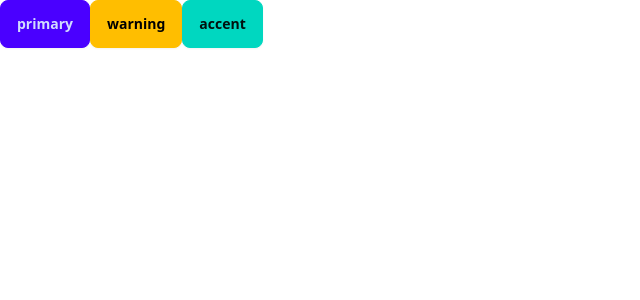
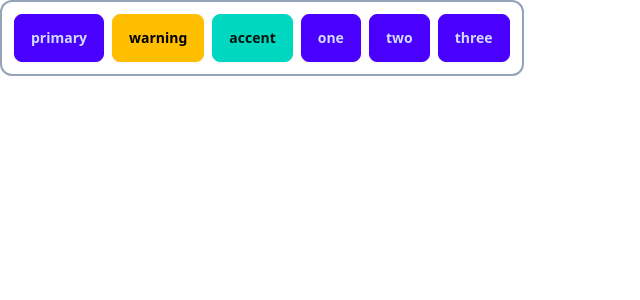
Before and after one commit to frame88/mastering-angular, an Angular app: page / in a window 1280 px wide. Shown: the top 300 px of the page, without its empty margins (0-640 px from the left). Built offline with nearby package versions, Linux system fonts and the light colour scheme.

Commit message:
Button Group

```diff
--- a/src/app/play/play.ts
+++ b/src/app/play/play.ts
@@ -4,25 +4,24 @@ import { Title } from '../shared/title';
 import { Fx } from '../shared/fx';
 import { FxItem } from '../shared/fx-item';
 import { Button } from '../shared/button';
+import { ButtonGroup } from '../shared/button-group';
 
 
 @Component({
   selector: 'app-play',
-  imports: [Picsum, Title, Fx, FxItem, Button],
+  imports: [Picsum, Title, Fx, FxItem, Button, ButtonGroup],
   template: `
-    <app-button
-      (click)="doSomething()"
-       variant="primary">primary</app-button>
-
-    <app-button
-      variant="warning"
-      url="/about">warning</app-button>
-
-    <app-button
-      url="https://www.learnbydo.ing"
-      variant="accent">
-      accent
-    </app-button>
+    <app-button-group
+        [gap]="2" borders wrap
+        align="end"
+      >
+        <app-button (click)="doSomething()" variant="primary">primary</app-button>
+        <app-button variant="warning" url="/about">warning</app-button>
+        <app-button url="https://www.learnbydo.ing" variant="accent">accent</app-button>
+        <app-button>one</app-button>
+        <app-button>two</app-button>
+        <app-button>three</app-button>
+      </app-button-group>
   `,
   styles: ``
 })
@@ -32,5 +31,7 @@ export class Play {
   }
 }
 
-//in questo esempio viene mostrato come creare un componente button
-//con funzione, stile, url e target personalizzati
+//in questo esempio viene creato un gruppo di bottoni
+// questo gruppo ha una serie di proprietà configurabili:, nello stile perlopu
+// molto interessante è l'utilizzo del wrap e del comportamento che si puoò scegliere
+//una volta che i bottoni sono wrap
--- /dev/null
+++ b/src/app/shared/button-group.ts
@@ -0,0 +1,32 @@
+import { NgClass } from '@angular/common';
+import { Component, input, booleanAttribute } from '@angular/core';
+
+@Component({
+  selector: 'app-button-group',
+  imports: [NgClass],
+  template: `
+    <div
+      class="inline-flex rounded-xl p-3"
+      [ngClass]="{
+        'gap-1': gap() === 1,
+        'gap-2': gap() === 2,
+        'gap-4': gap() === 4,
+        'gap-8': gap() === 8,
+        'flex-wrap': wrap(),
+        'border-2 border-slate-400': borders(),
+        'justify-start': align() === 'start',
+        'justify-center': align() === 'center',
+        'justify-end': align() === 'end',
+      }"
+    >
+      <ng-content></ng-content>
+    </div>
+  `,
+  styles: ``
+})
+export class ButtonGroup {
+  gap = input<1 | 2 | 4 | 8>(1)
+  borders = input(false, { transform: booleanAttribute })
+  wrap = input(false, { transform: booleanAttribute })
+  align = input<'start' | 'center' | 'end'>('start')
+}
```
